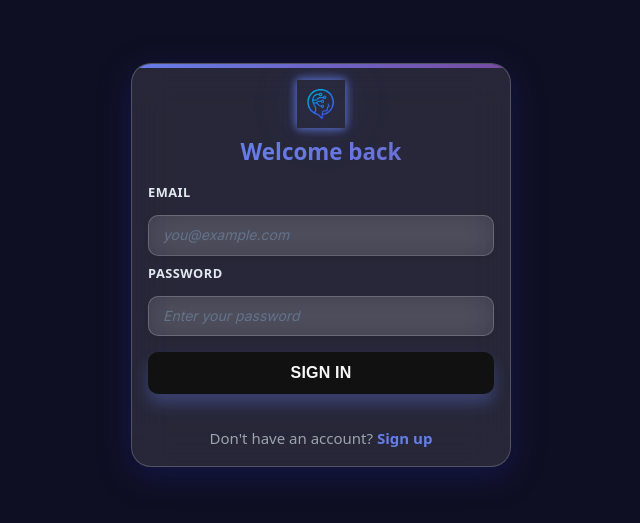
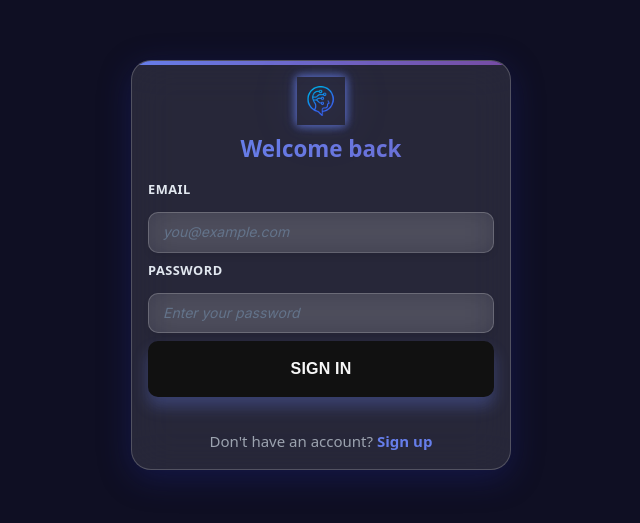
Before and after one commit to priyanshu-pal88/SynapseAI, a React (Vite) app in the folder frontend/: page /login in a window 1280 px wide. Shown: the part 135-658 px from the top of the page, without its empty margins (319-959 px from the left). Built offline with nearby package versions, Linux system fonts and the light colour scheme; no server answers.

Commit message:
auth animation

```diff
--- a/frontend/src/components/AuthLayout.css
+++ b/frontend/src/components/AuthLayout.css
@@ -170,6 +170,10 @@
 /* 🚀 Professional Button */
 .auth-btn {
   width: 100%;
+  min-height: 56px;
+  display: flex;
+  align-items: center;
+  justify-content: center;
   padding: 18px 24px;
   border-radius: 16px;
   border: none;
@@ -185,6 +189,8 @@
   text-transform: uppercase;
   letter-spacing: 0.5px;
   box-shadow: 0 10px 15px rgba(102, 126, 234, 0.3);
+  white-space: nowrap;
+  line-height: 1;
 }
 
 .auth-btn::before {
@@ -213,9 +219,10 @@
 }
 
 .auth-btn:disabled {
-  opacity: 0.7;
-  cursor: not-allowed;
+  opacity: 0.82;
+  cursor: wait;
   transform: none;
+  box-shadow: 0 8px 12px rgba(102, 126, 234, 0.25);
 }
 
 /* 🔗 Auth Links */
@@ -306,11 +313,12 @@
   border: 4px solid rgba(102, 126, 234, 0.1);
   border-top: 4px solid #667eea;
   border-radius: 50%;
-  animation: spin 1s linear infinite, pulse 2s ease-in-out infinite;
+  animation: spin 1s linear infinite;
   margin-bottom: 24px;
   box-shadow: 0 0 30px rgba(102, 126, 234, 0.4);
   position: relative;
   z-index: 2;
+  will-change: transform;
 }
 
 @keyframes spin {
@@ -319,8 +327,8 @@
 }
 
 @keyframes pulse {
-  0%, 100% { transform: scale(1); opacity: 1; }
-  50% { transform: scale(1.05); opacity: 0.8; }
+  0%, 100% { opacity: 1; }
+  50% { opacity: 0.8; }
 }
 
 @keyframes fade-in {
--- a/frontend/src/pages/Home.css
+++ b/frontend/src/pages/Home.css
@@ -378,11 +378,12 @@
   border: 4px solid rgba(102, 126, 234, 0.1);
   border-top: 4px solid var(--synapse-primary);
   border-radius: 50%;
-  animation: spin 1s linear infinite, pulse 2s ease-in-out infinite;
+  animation: spin 1s linear infinite;
   margin-bottom: 24px;
   box-shadow: var(--shadow-glow);
   position: relative;
   z-index: 2;
+  will-change: transform;
 }
 
 .auth-loading p {
```
